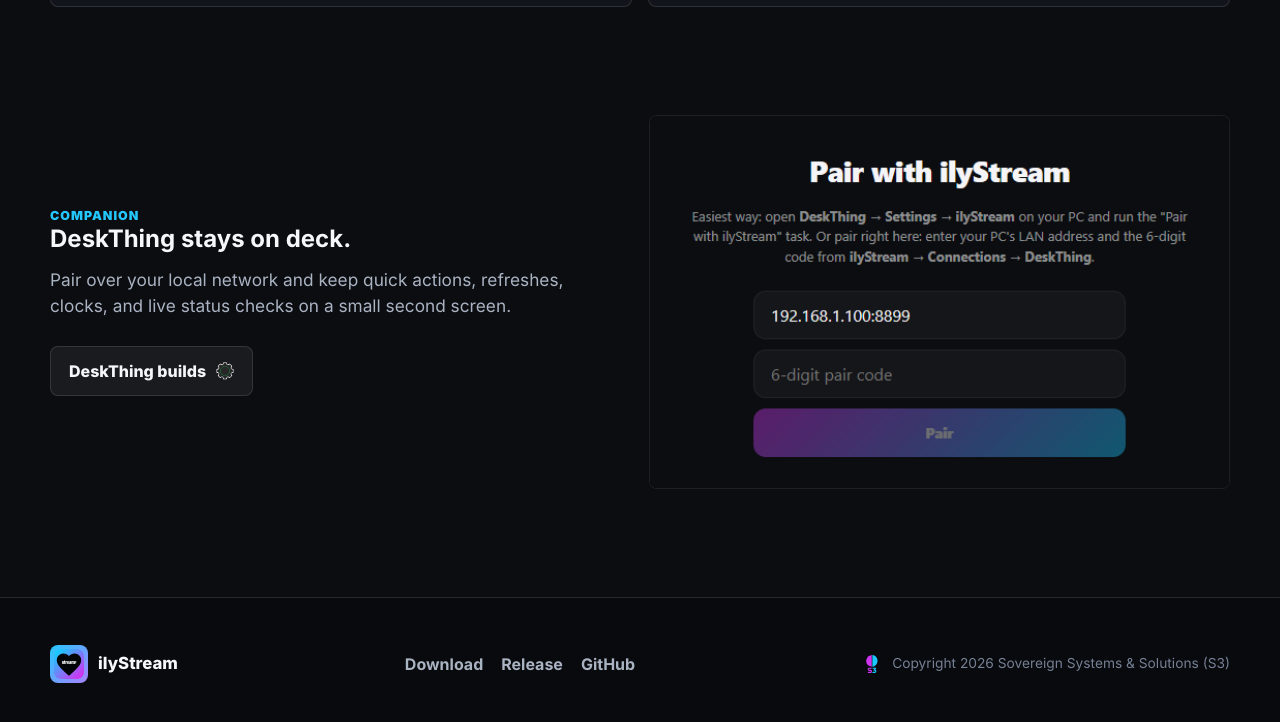
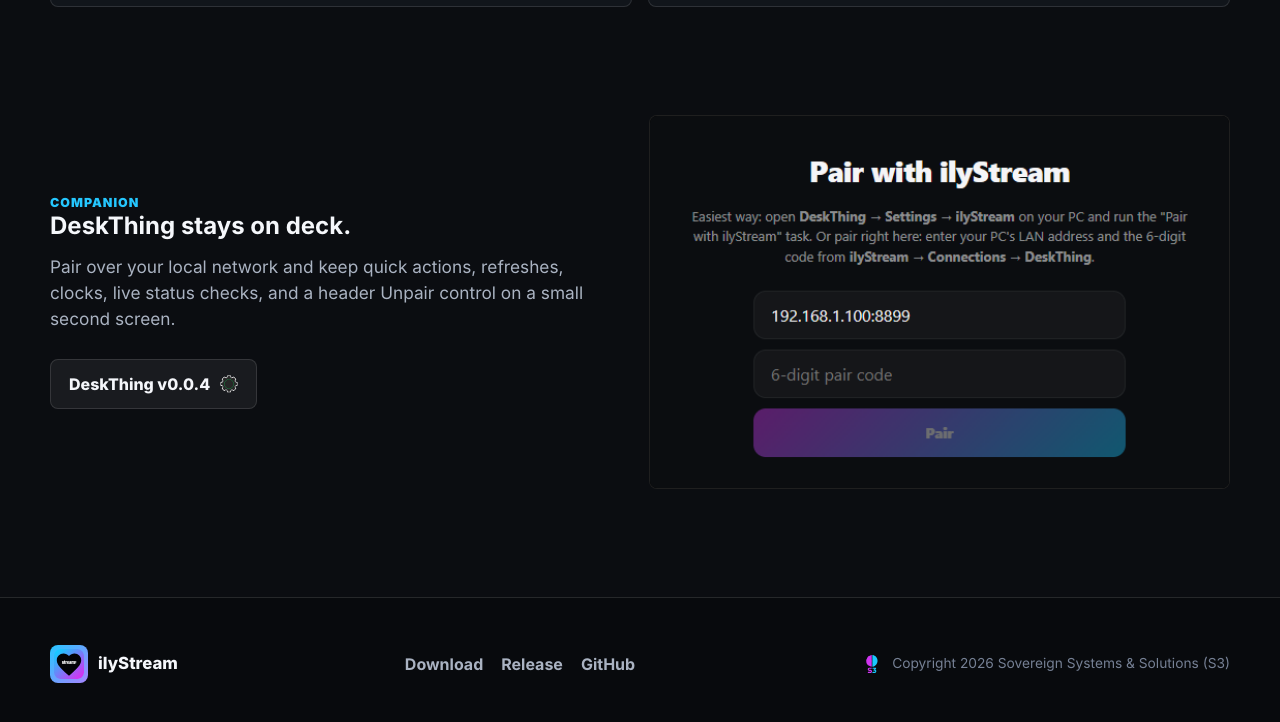
Before and after one commit to ilydrw/ilyStream, an Astro site in the folder website/: page / in a window 1280 px wide. Shown: the part 3708-4430 px from the top of the page. Built offline with nearby package versions, Linux system fonts and the light colour scheme; Astro itself is replaced by a stand-in of ours.

Commit message:
Update DeskThing companion release link

```diff
--- a/website/src/pages/index.astro
+++ b/website/src/pages/index.astro
@@ -15,7 +15,8 @@
 const setupUrl = `https://github.com/ilydrw/ilyStream/releases/download/v${latestVersion}/ilyStream-Setup-${latestVersion}.exe`;
 const portableUrl = `https://github.com/ilydrw/ilyStream/releases/download/v${latestVersion}/ilyStream-Portable-${latestVersion}.exe`;
 const repoUrl = 'https://github.com/ilydrw/ilyStream';
-const deskThingReleaseUrl = 'https://github.com/ilydrw/ilystream-deskthing/releases';
+const deskThingVersion = '0.0.4';
+const deskThingReleaseUrl = `https://github.com/ilydrw/ilyStream-DeskThing/releases/tag/v${deskThingVersion}`;
 
 const highlights = [
   ['Studio', 'Scenes, capture, source controls, and stream output in one Windows app.'],
@@ -223,10 +224,10 @@
         <h2 id="companion-title">DeskThing stays on deck.</h2>
         <p>
           Pair over your local network and keep quick actions, refreshes, clocks,
-          and live status checks on a small second screen.
+          live status checks, and a header Unpair control on a small second screen.
         </p>
         <a class="button button--ghost" href={deskThingReleaseUrl}>
-          DeskThing builds
+          DeskThing v{deskThingVersion}
           <Image src={deskThingIcon} alt="" width="18" height="18" loading="lazy" />
         </a>
       </div>
```
